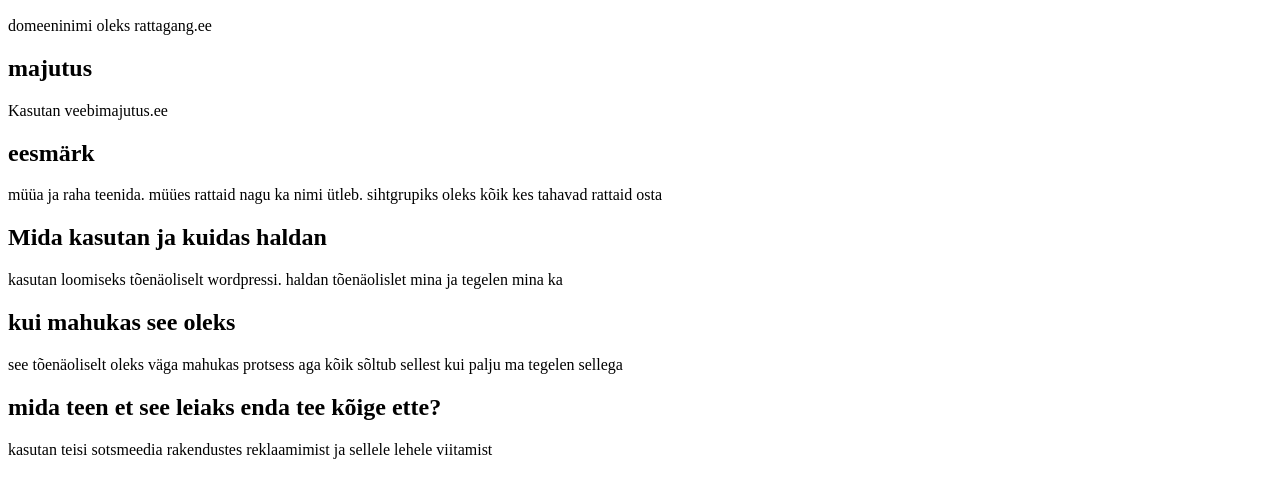
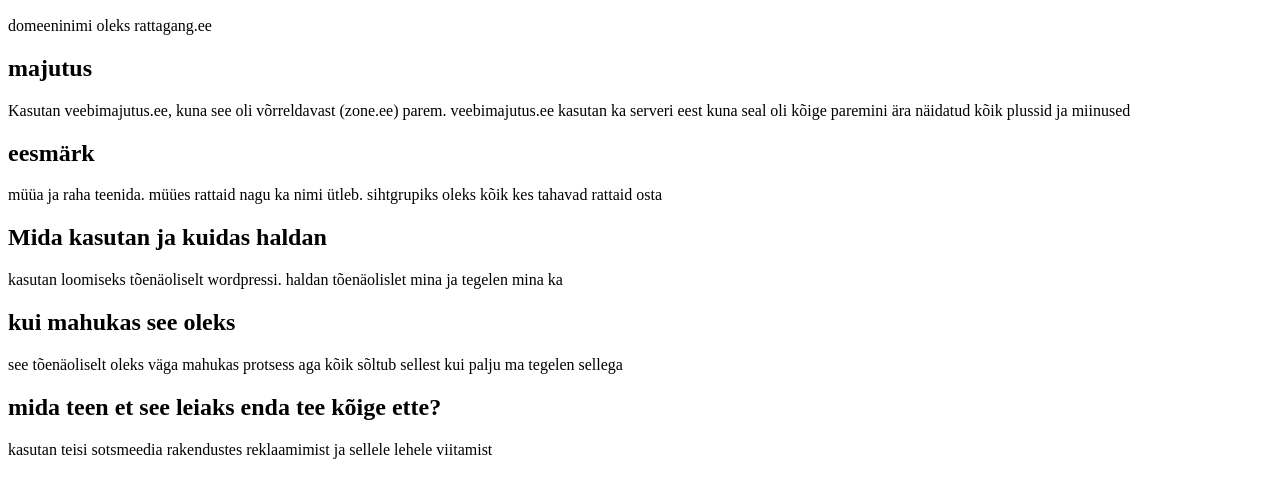
Before and after one commit to robinsggl/rattagangi-plaan, a plain HTML site: page index.html in a window 1280 px wide. Shown: the part 110-608 px from the top of the page. Drawn offline with Linux system fonts and the light colour scheme.

Commit message:
minu projekti plaan 1.0

```diff
--- a/index.html
+++ b/index.html
@@ -13,7 +13,7 @@
 <p>domeeninimi oleks rattagang.ee</p>
 
 <h2>majutus</h2>
-<p>Kasutan veebimajutus.ee</p>
+<p>Kasutan veebimajutus.ee, kuna see oli võrreldavast (zone.ee) parem. veebimajutus.ee kasutan ka serveri eest kuna seal oli kõige paremini ära näidatud kõik plussid ja miinused</p>
 
 <h2>eesmärk</h2>
 <p>müüa ja raha teenida. müües rattaid nagu ka nimi ütleb. sihtgrupiks oleks kõik kes tahavad rattaid osta</p>
```
